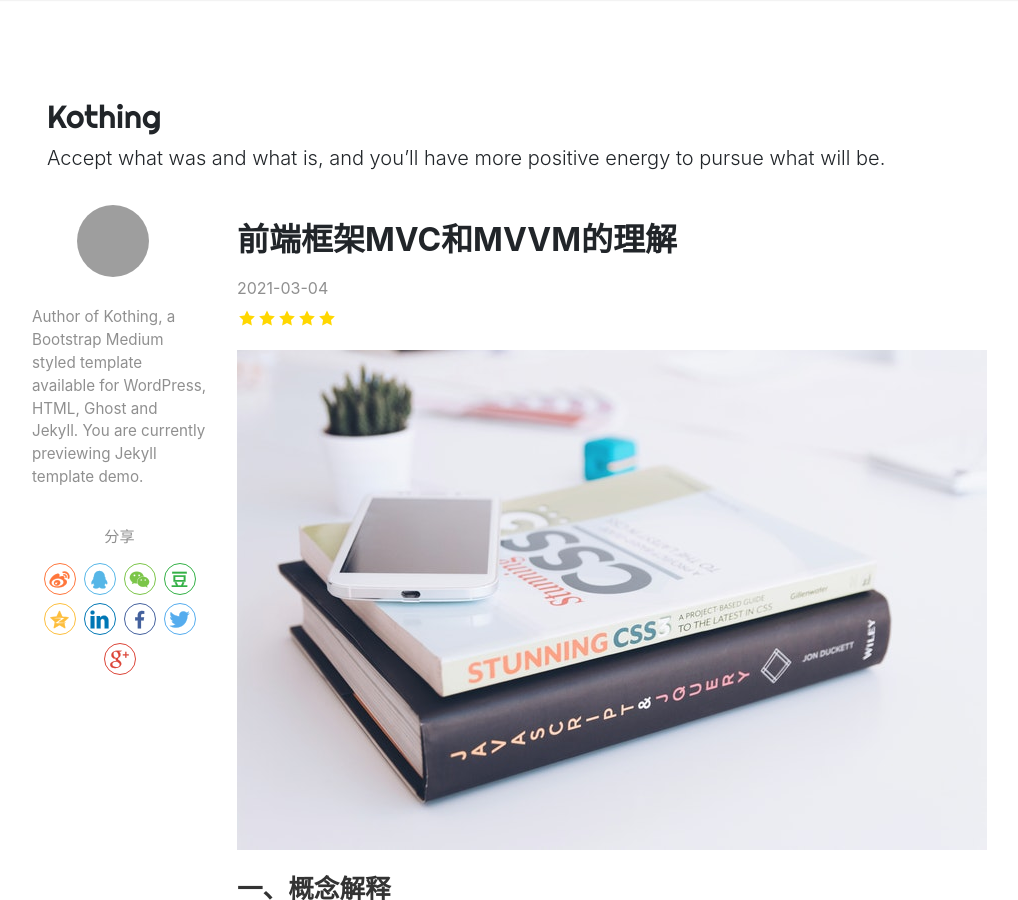
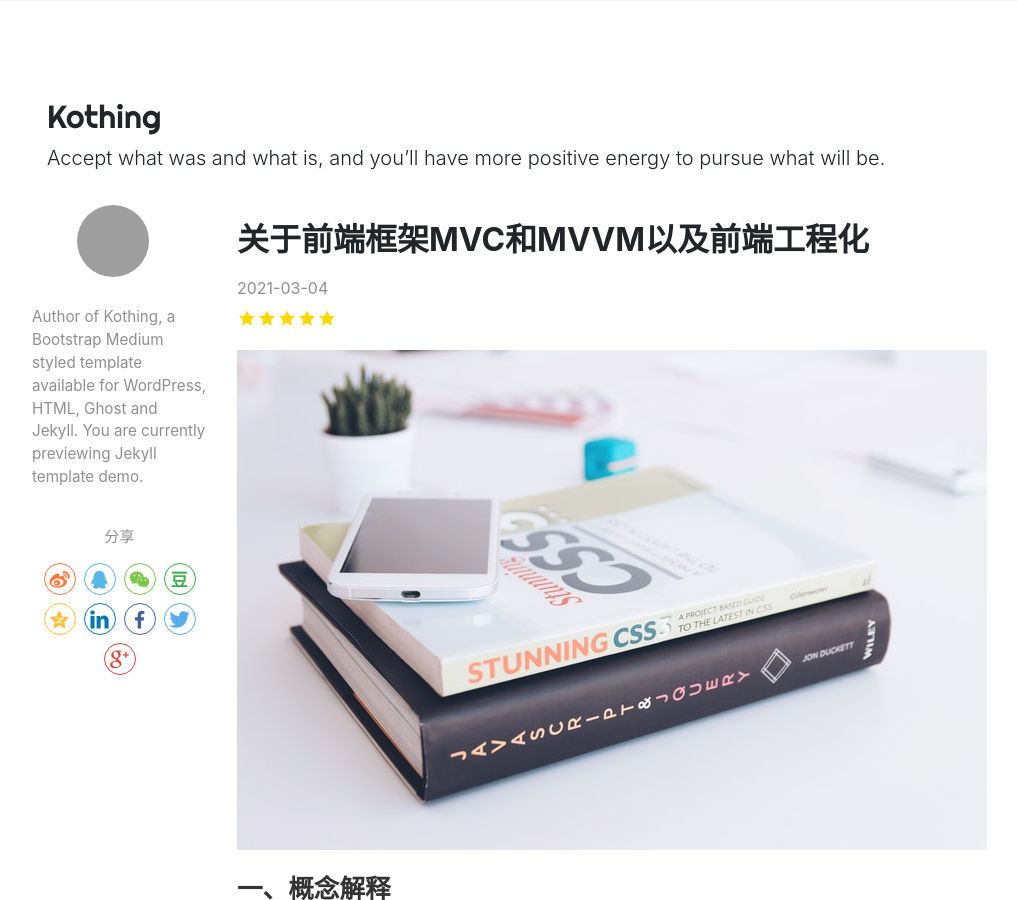
Before and after one commit to kothing/kothing.github.io, a Jekyll site: the page built from _posts/2021-03-04-frontend-frame-MVC-and-MVVM.md, in a window 1280 px wide and 900 px high. Shown: the whole window, without its empty margins (38-1056 px from the left). Built offline with Jekyll 4.4.1, drawn with Linux system fonts in a browser that asks for light colours; nearby versions of some CDN libraries; comment, search, counter and statistics services are not loaded; grey boxes are pictures that could not be loaded.

Commit message:
Update 2021-03-04-frontend-frame-MVC-and-MVVM.md

```diff
--- a/_posts/2021-03-04-frontend-frame-MVC-and-MVVM.md
+++ b/_posts/2021-03-04-frontend-frame-MVC-and-MVVM.md
@@ -1,6 +1,6 @@
 ---
 layout: post
-title: "前端框架MVC和MVVM的理解"
+title: "关于前端框架MVC和MVVM以及前端工程化"
 author: Kothing
 categories: [ Javascript ]
 image: assets/images/13.jpg
```
